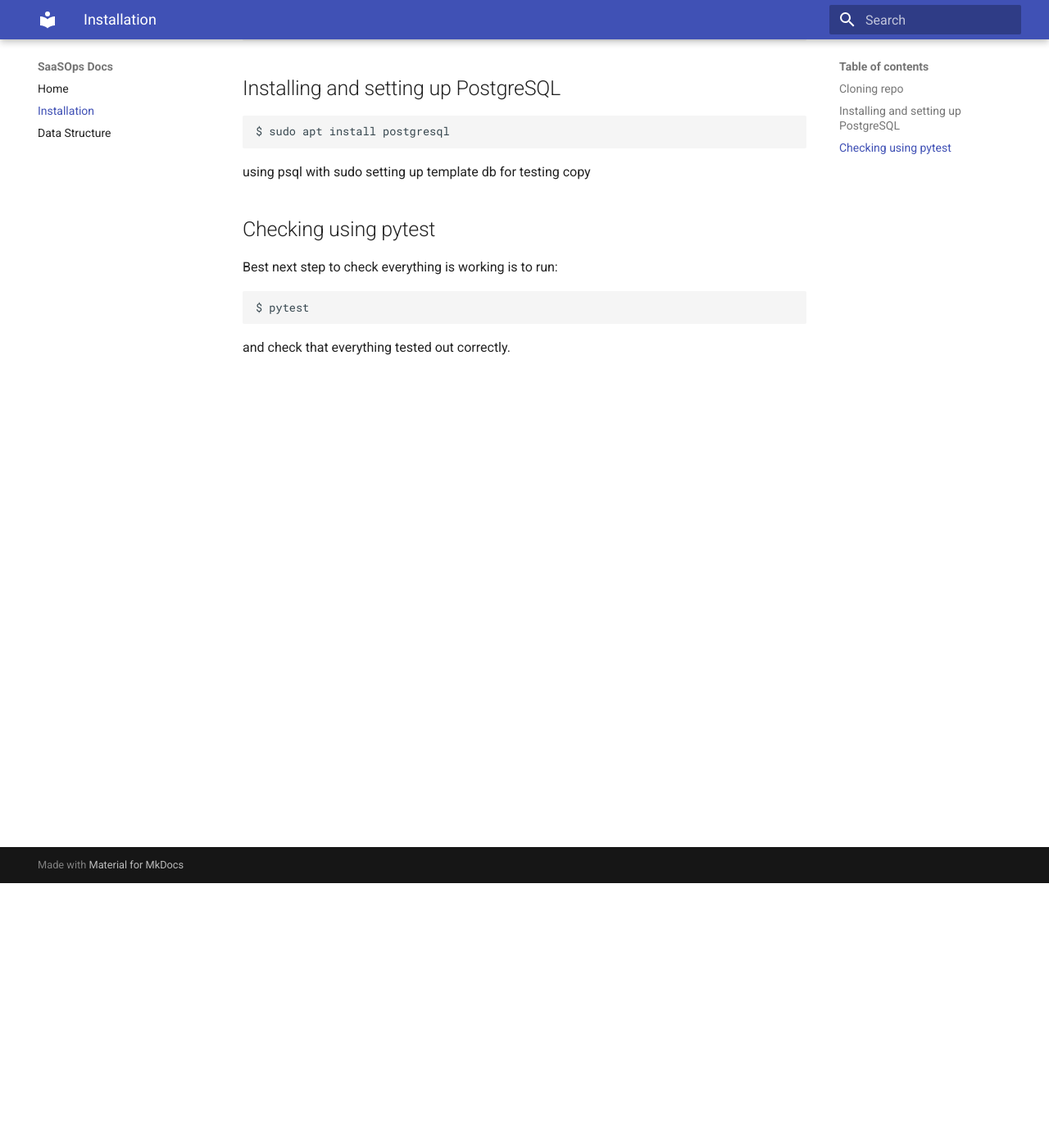
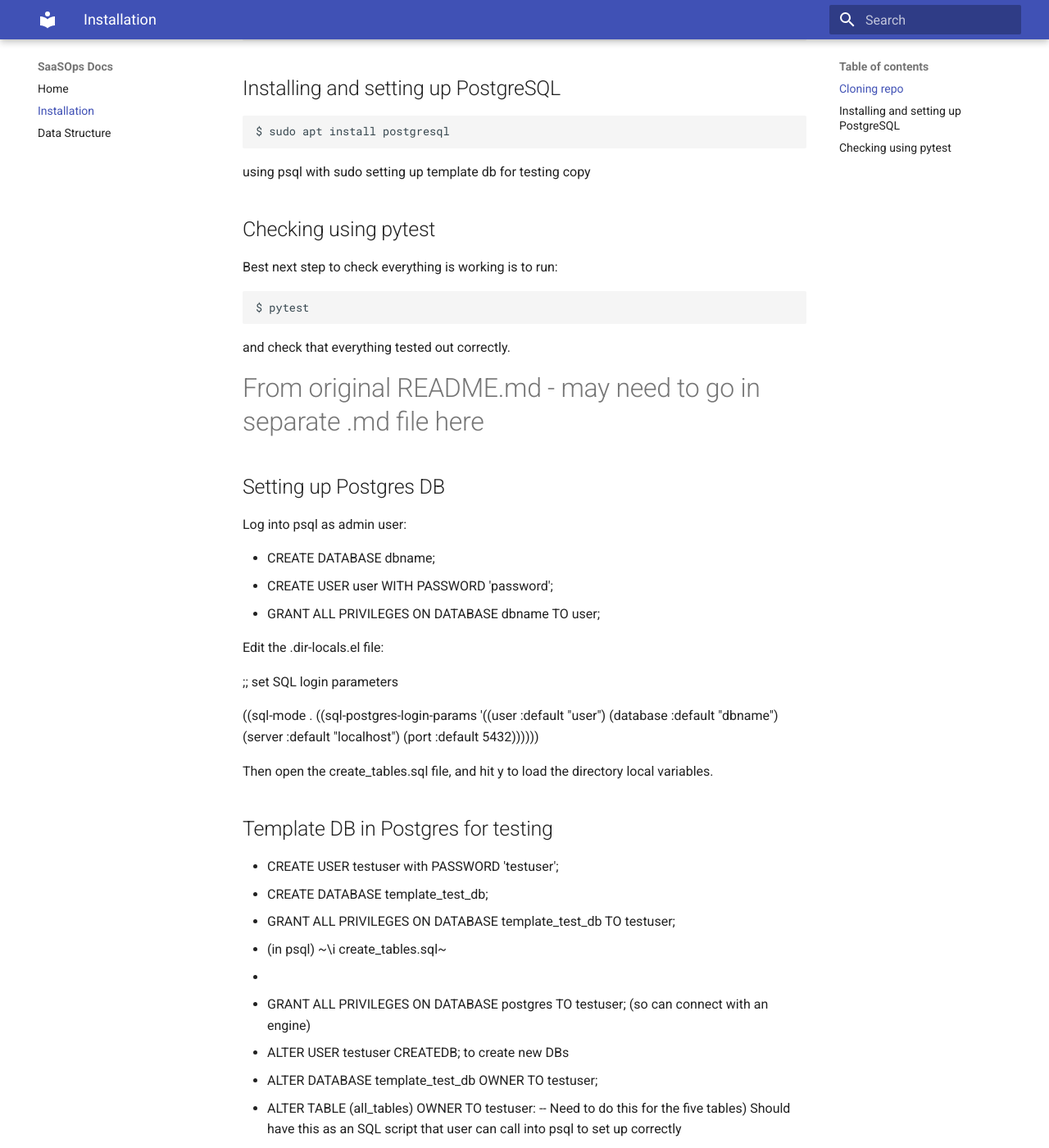
Before and after one commit to birchpoplar/saasops, an MkDocs documentation site: the page built from docs/docs/installation.md, in a window 1280 px wide and 1400 px high, scrolled down 323 px. Shown: the whole window at 82% size. Built offline with MkDocs 1.6.1 and Material for MkDocs 9.7.7, drawn with Linux system fonts in a browser that asks for light colours; some of the changed text lies outside the part shown.

Commit message:
cleaning up md files

```diff
--- a/docs/docs/installation.md
+++ b/docs/docs/installation.md
@@ -22,3 +22,55 @@
 	$ pytest
 
 and check that everything tested out correctly.
+
+# From original README.md - may need to go in separate .md file here
+
+## Setting up Postgres DB
+
+Log into psql as admin user:
+
+- CREATE DATABASE dbname;
+- CREATE USER user WITH PASSWORD 'password';
+- GRANT ALL PRIVILEGES ON DATABASE dbname TO user;
+
+Edit the .dir-locals.el file:
+
+;; set SQL login parameters
+
+((sql-mode . ((sql-postgres-login-params
+  '((user :default "user")
+    (database :default "dbname")
+    (server :default "localhost")
+    (port :default 5432))))))
+
+Then open the create_tables.sql file, and hit y to load the directory local variables.
+
+## Template DB in Postgres for testing
+
+- CREATE USER testuser with PASSWORD 'testuser';
+- CREATE DATABASE template_test_db;
+- GRANT ALL PRIVILEGES ON DATABASE template_test_db TO testuser;
+- (in psql) ~\i create_tables.sql~
+-
+- GRANT ALL PRIVILEGES ON DATABASE postgres TO testuser; (so can connect with an engine)
+- ALTER USER testuser CREATEDB; to create new DBs
+- ALTER DATABASE template_test_db OWNER TO testuser;
+- ALTER TABLE (all_tables) OWNER TO testuser: -- Need to do this for the five tables)
+Should have this as an SQL script that user can call into psql to set up correctly
+
+also need template_customer_db - or maybe even just standard db template
+
+## SQL scripts
+
+- create_tables.sql = creates the table structures in the DB
+- sample_data.sql = populates tables with the sample data
+- show_rows.sql = shows all rows in all tables
+- delete_data.sql = delete all rows and tables in the DB
+
+## TODOs
+
+1. Move into a docker container for install
+2. make the app call the name only, not python + main.py
+3. add in color selection for charts with config load
+4. build in sanity/correctness checking on inputs, e.g. end date after start date etc.
+5. export pptx function should take input filename as argument
```
Also changed, not shown: docs/docs/new_page.md (deleted, +0 -5 lines), README.md.
